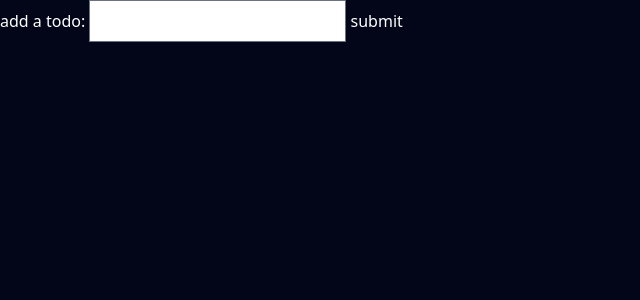
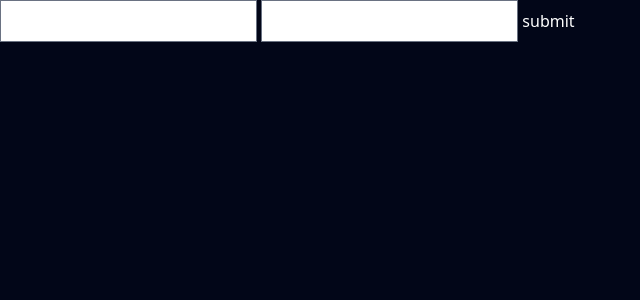
Before and after one commit to omer-os/svelte-test, a SvelteKit app: page / in a window 1280 px wide. Shown: the top 300 px of the page, without its empty margins (0-640 px from the left). Built offline with nearby package versions, Linux system fonts and the light colour scheme.

Commit message:
forms and more

```diff
--- a/package.json
+++ b/package.json
@@ -23,5 +23,8 @@
 		"tailwindcss": "^4.1.18",
 		"typescript": "^5.9.3",
 		"vite": "^7.3.1"
+	},
+	"dependencies": {
+		"zod": "^4.3.6"
 	}
 }
--- a/src/routes/(core)/+page.server.ts
+++ b/src/routes/(core)/+page.server.ts
@@ -1,22 +1,27 @@
-import { fail, type Actions } from '@sveltejs/kit';
-import type { PageServerLoad } from './$types';
+import type { Actions } from "@sveltejs/kit";
+import z from "zod";
 
-export const load:PageServerLoad=({ cookies }) => {
-    console.log("load run");
+const userSchema = z.object({
+    id: z.string(),
+    name: z.string(),
+    age: z.string()
+})
 
+
+export const actions: Actions = {
+    add: async ({ request }) => {
+        const formdata = await request.formData()
+        const data = Object.fromEntries(formdata)
+        const newUser = userSchema.safeParse(data)
+
+
+        console.log("creating using with the data:", {
+            ...newUser
+        })
+
+        return{
+            hello:"world"
+        }
+
+    }
 }
-
-export const actions:Actions = {
-	create: async ({ cookies, request }) => {
-		const data = await request.formData();
-
-		try {
-
-		} catch (error) {
-			return fail(422, {
-				description: data.get('description'),
-				// error: error?.message
-			});
-		}
-	}
-}
--- a/src/routes/(core)/+page.svelte
+++ b/src/routes/(core)/+page.svelte
@@ -1,16 +1,16 @@
 <script>
-    import { enhance } from '$app/forms';
+    import { enhance } from "$app/forms";
+  	let { data, form } = $props();
 
-    let { data } = $props();
+
+    $effect(()=>{
+      console.log(data,form);
+    })
+
 </script>
-
-<div>
-    <form method="POST" action="?/create" use:enhance>
-        <label>
-            add a todo:
-            <input name="description" class="text-black" autocomplete="off" />
-        </label>
-
-        <button> submit </button>
-    </form>
-</div>
+<form action="?/add" method="POST" use:enhance>
+  <input type="text" name="name" />
+  <input type="hidden" name="id" value="333">
+  <input type="number" name="age" />
+  <button>submit</button>
+</form>
--- a/src/routes/layout.css
+++ b/src/routes/layout.css
@@ -1,3 +1,8 @@
 @import 'tailwindcss';
 @plugin '@tailwindcss/forms';
 @plugin '@tailwindcss/typography';
+
+
+input{
+    color: black;
+}
```
Also changed, not shown: 1 other file (tests, documents, lock files or other folders).
